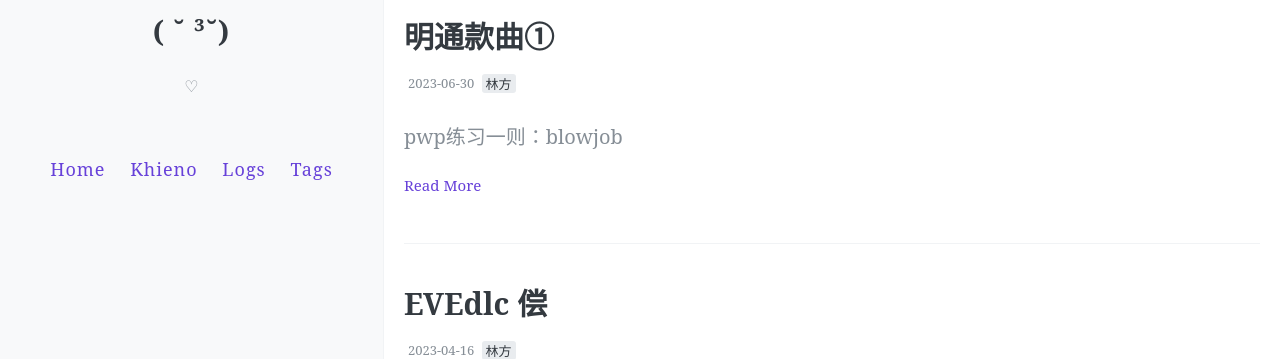
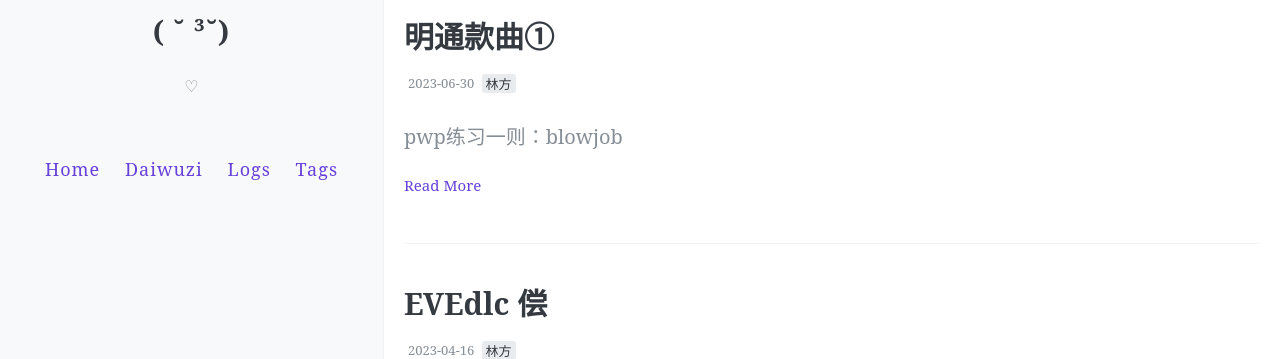
Before and after one commit to khieno/maybealiar, a Jekyll site: the page built from index.html, in a window 1280 px wide. Shown: the part 290-649 px from the top of the page. Built offline with Jekyll 4.4.1, drawn with Linux system fonts in a browser that asks for light colours; the list of posts is cut into pages by our own code; comment, search, counter and statistics services are not loaded.

Commit message:
把about名字改成daiwuzi

```diff
--- a/_config.yml
+++ b/_config.yml
@@ -35,7 +35,7 @@ favicon: https://s3.bmp.ovh/imgs/2023/03/13/eafa0071c225da8a.png
 navigation:
   - name: Home
     url: /
-  - name: Khieno
+  - name: Daiwuzi
     url: /about
   - name: Logs
     url: /archive
```
